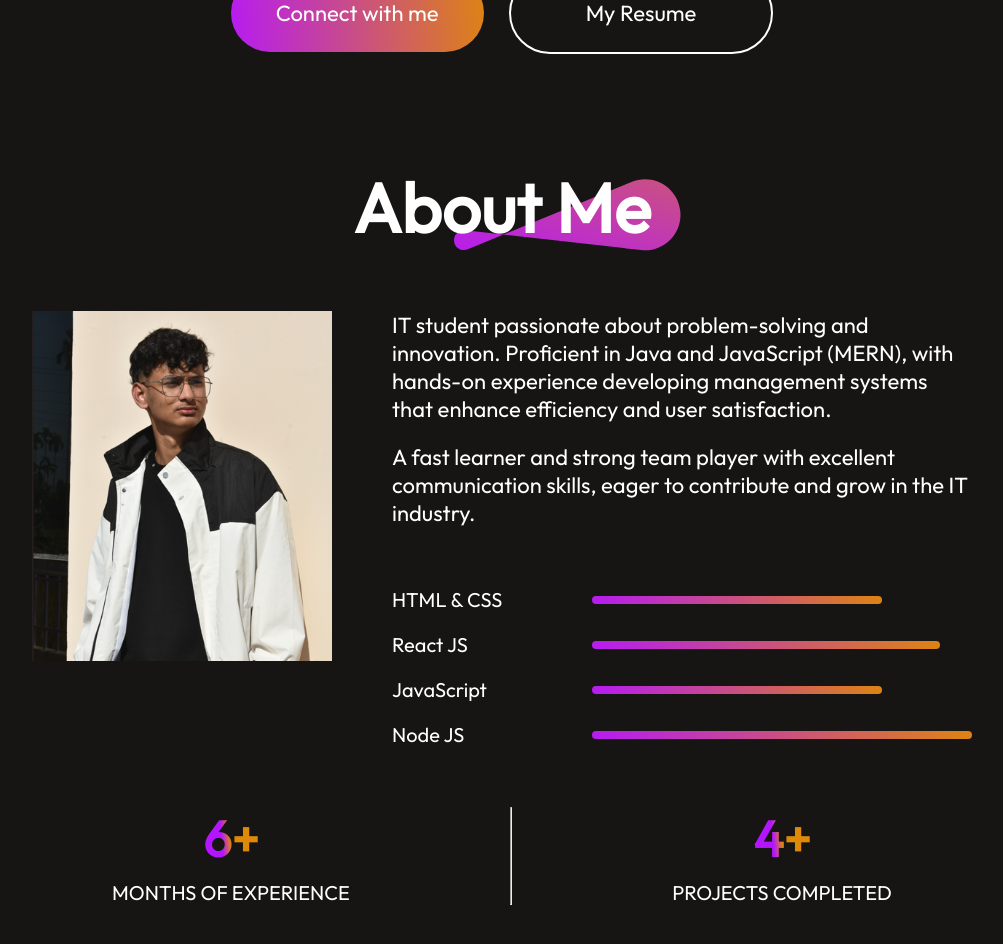
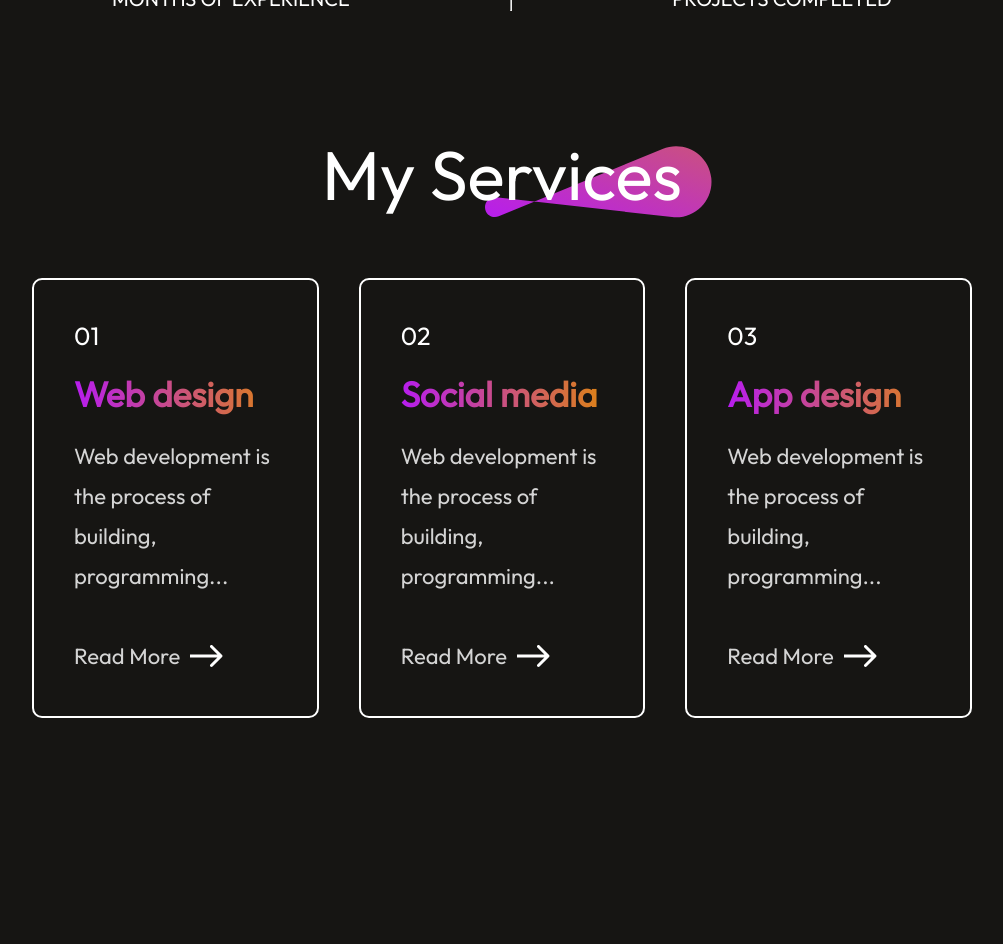
Before and after one commit to nishant-neupane/portfolio, a React (Vite) app in the folder portfolio-react/: page / in a window 1280 px wide. Shown: the part 880-1824 px from the top of the page, without its empty margins (138-1141 px from the left). After the commit the page ends 1638 px from the top, so only its background shows below. Built offline with nearby package versions, Linux system fonts and the light colour scheme.

Commit message:
feats: Services

```diff
--- a/portfolio-react/src/App.jsx
+++ b/portfolio-react/src/App.jsx
@@ -2,6 +2,7 @@
 import Navbar from "./Components/Navbar/Navbar";
 import Hero from "./Components/Navbar/Hero/Hero";
 import About from "./Components/About/About";
+import Services from "./Components/Services/Services";
 
 const App = () => {
   return (
@@ -9,6 +10,7 @@
       <Navbar />
       <Hero />
       <About />
+      <Services/>
     </div>
   );
 };
--- /dev/null
+++ b/portfolio-react/src/Components/Services/Services.css
@@ -0,0 +1,69 @@
+.services {
+  display: flex;
+  flex-direction: column;
+  align-items: center;
+  justify-content: center;
+  gap: 60px;
+  margin: 6dvh 170px;
+}
+.services-title {
+  position: relative;
+}
+.services-title h1 {
+  padding: 0px 30px;
+  font-size: 69px;
+  font-weight: 500;
+}
+.services-title img {
+  position: absolute;
+  bottom: 0;
+  right: 0;
+  z-index: -1;
+}
+.services-format {
+  display: flex;
+  flex-direction: column;
+  justify-content: center;
+  gap: 20px;
+  padding: 40px;
+  border-radius: 10px;
+  border: 2px solid white;
+  transition: 0.4s;
+  cursor: pointer;
+}
+.services-container {
+  display: grid;
+  grid-template-columns: 1fr 1fr 1fr;
+  gap: 40px;
+  margin-bottom: 40px;
+}
+.services-format h3 {
+  font-size: 25px;
+  font-weight: 500;
+}
+.services-format h2 {
+  font-size: 35px;
+  font-weight: 700;
+  background: linear-gradient(264deg, #df8908 -5%, #b415ff 106.28%);
+  background-clip: text;
+  -webkit-background-clip: text;
+  -webkit-text-fill-color: transparent;
+}
+.services-format p {
+  color: #d4d4d4;
+  font-size: 22px;
+  line-height: 40px;
+  max-width: 300px;
+}
+.services-readmore {
+  display: flex;
+  gap: 10px;
+  align-items: center;
+  margin-top: 20px;
+}
+.services-format:hover {
+  border: 2px solid #ff00ff;
+  background: linear-gradient(45deg,  #744a0a , #7c2ea0 );
+  transform: scale(1.05);
+  transition: 0.4s;
+}
--- /dev/null
+++ b/portfolio-react/src/Components/Services/Services.jsx
@@ -0,0 +1,33 @@
+import React from "react";
+import "./Services.css";
+import theme_pattern from "../../assets/theme_pattern.svg";
+import Services_Data from "../../assets/services_data";
+import arrow_icon from "../../assets/arrow_icon.svg"
+
+const Services = () => {
+  return (
+    <div className="services">
+      <div className="services-title">
+        <h1>My Services</h1>
+        <img src={theme_pattern} alt="" />
+      </div>
+      <div className="services-container">
+        {Services_Data.map((service, index) => {
+          return (
+            <div key={index} className="services-format">
+              <h3>{service.s_no}</h3>
+              <h2>{service.s_name}</h2>
+              <p>{service.s_desc}</p>
+              <div className="services-readmore">
+                <p>Read More</p>
+                <img src={arrow_icon} alt="" />
+              </div>
+            </div>
+          );
+        })}
+      </div>
+    </div>
+  );
+};
+
+export default Services;
--- a/portfolio-react/src/assets/services_data.js
+++ b/portfolio-react/src/assets/services_data.js
@@ -4,31 +4,18 @@
         s_name:"Web design",
         s_desc:"Web development is the process of building, programming..."
     },
+
     {
         s_no:"02",
-        s_name:"Graphics design",
+        s_name:"Social media",
         s_desc:"Web development is the process of building, programming..."
     },
     {
         s_no:"03",
-        s_name:"Social media",
-        s_desc:"Web development is the process of building, programming..."
-    },
-    {
-        s_no:"04",
         s_name:"App design",
         s_desc:"Web development is the process of building, programming..."
     },
-    {
-        s_no:"05",
-        s_name:"Digital marketing",
-        s_desc:"Web development is the process of building, programming..."
-    },
-    {
-        s_no:"06",
-        s_name:"Content writing",
-        s_desc:"Web development is the process of building, programming..."
-    },
+
 ]
 
 export default Services_Data;
```
Also changed, not shown: portfolio-react/src/Components/Hero/Hero.css (renamed from portfolio-react/src/Components/Navbar/Hero/Hero.css), portfolio-react/src/Components/Hero/Hero.jsx (renamed from portfolio-react/src/Components/Navbar/Hero/Hero.jsx).
